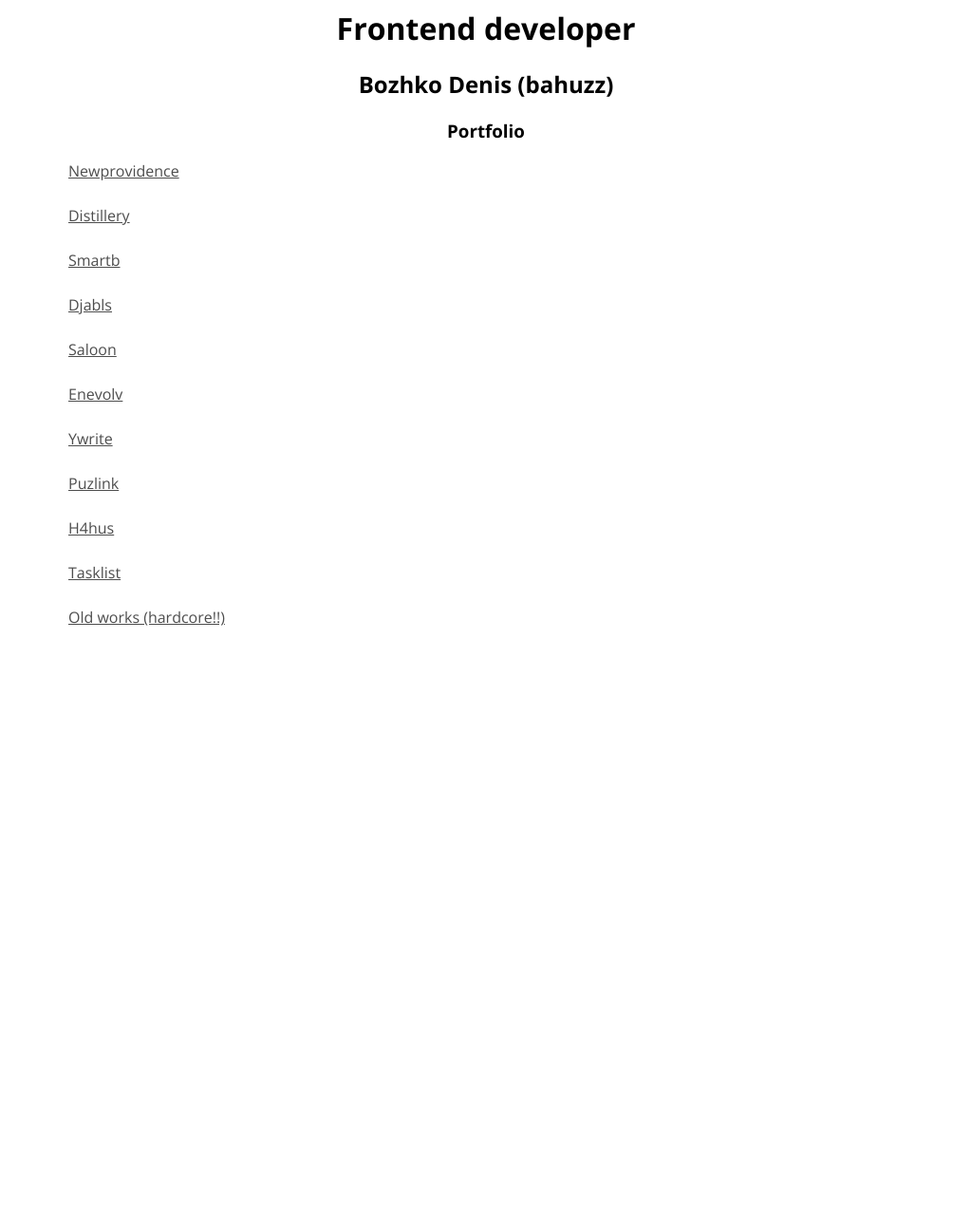
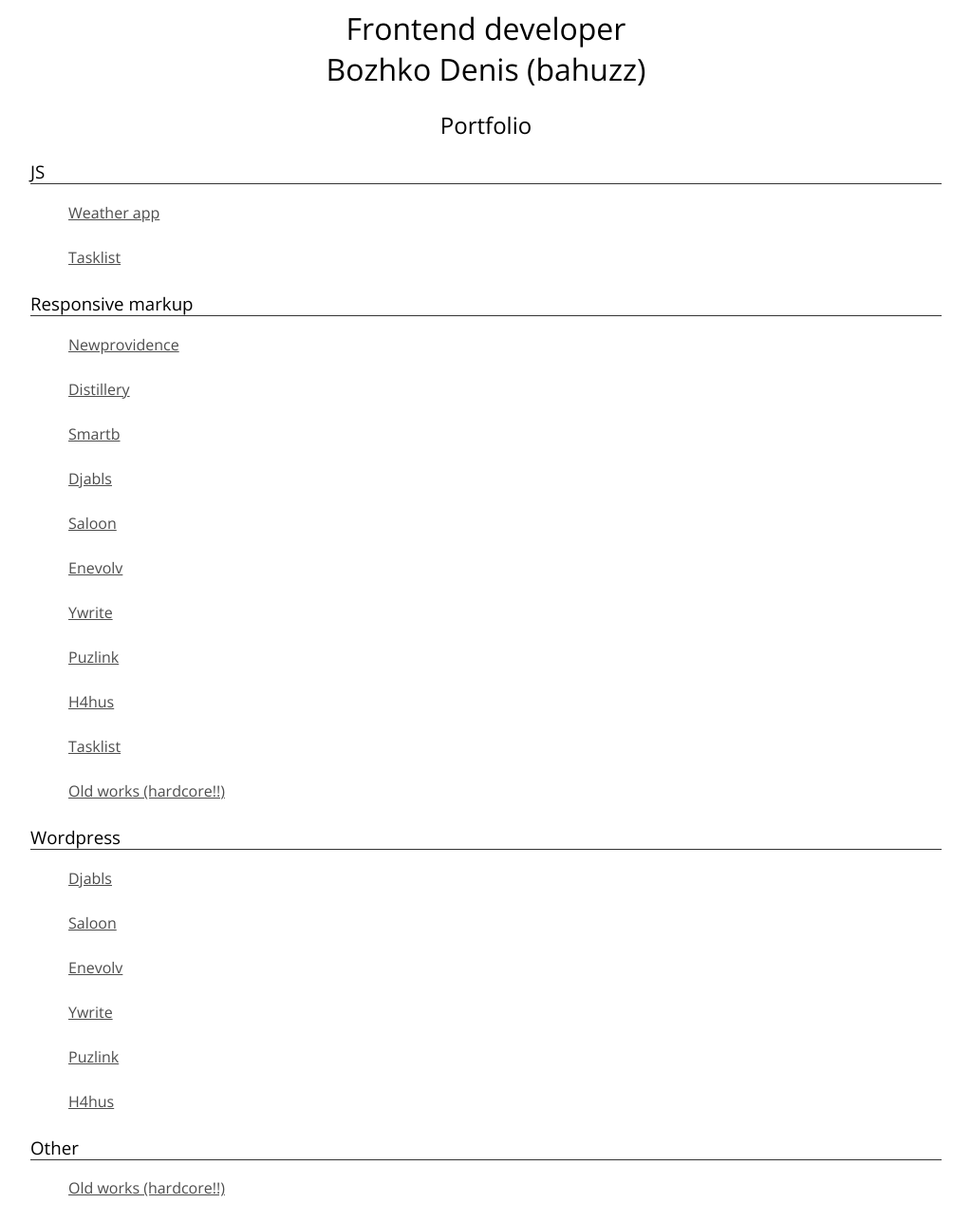
Before and after one commit to bahuzz/bahuzz.github.io, a website: page index.html in a window 1280 px wide. Shown: the whole page at 95% size, without its empty margins (128-1151 px from the left). Before the commit the page ends 800 px from the top, so only its background shows below. Drawn offline with nearby package versions, Linux system fonts and the light colour scheme.

Commit message:
added  some styles and js

```diff
--- a/index.html
+++ b/index.html
@@ -6,9 +6,15 @@
 		body {
 			font-family: 'Open Sans', sans-serif;
 		}
-		h1,h2,h3 {
+		h1,h2 {
 			text-align: center;
+      font-weight: normal;
 		}
+    h3 {
+      font-weight: normal;
+      text-align:left;
+      border-bottom: 1px solid #333;
+    }
 		.container {
 			max-width: 960px;
 			margin: auto;
@@ -24,10 +30,16 @@
 </head>
 <body>
 	<div class="container">
-		<h1>Frontend developer</h1>
-		<h2>Bozhko Denis (bahuzz)</h2>
-		<h3>Portfolio</h3>
+		<h1>Frontend developer <br>Bozhko Denis (bahuzz)</h1>
+		<h2>Portfolio</h2>
+		<h3>JS</h3>
 		<ul>
+			<li><a target="_blank" href="https://bahuzz.github.io/wheather/">Weather app</a></li>
+			<li><a target="_blank" href="https://bahuzz.github.io/tasklist/">Tasklist</a></li>
+    </ul>
+
+    <h3>Responsive markup</h3>
+    <ul>
 			<li><a target="_blank" href="https://bahuzz.github.io/newprovidence/">Newprovidence</a></li>
 			<li><a target="_blank" href="https://bahuzz.github.io/distillery-test/">Distillery</a></li>
 			<li><a target="_blank" href="https://github.com/bahuzz/smartb">Smartb</a></li>
@@ -39,7 +51,22 @@
 			<li><a target="_blank" href="http://h4hus.org/">H4hus</a></li>
 			<li><a target="_blank" href="https://bahuzz.github.io/tasklist/">Tasklist</a></li>
 			<li><a target="_blank" href="https://www.weblancer.net/users/bahuzz/portfolio/ ">Old works (hardcore!!)</a></li>
-		</ul>
+    </ul>
+
+    <h3>Wordpress</h3>
+    <ul>
+			<li><a target="_blank" href="http://djabls.nl/nl/">Djabls</a></li>
+			<li><a target="_blank" href="http://saloon.my-salon.ua/">Saloon</a></li>
+			<li><a target="_blank" href="http://enevolv.com/">Enevolv</a></li>
+			<li><a target="_blank" href="http://ywrite.com/">Ywrite</a></li>
+			<li><a target="_blank" href="http://puzlink.com/">Puzlink</a></li>
+			<li><a target="_blank" href="http://h4hus.org/">H4hus</a></li>
+    </ul>
+
+    <h3>Other</h3>
+    <ul>
+			<li><a target="_blank" href="https://www.weblancer.net/users/bahuzz/portfolio/ ">Old works (hardcore!!)</a></li>
+    </ul>
 	</div><!-- container -->
 </body>
 </html>
```
